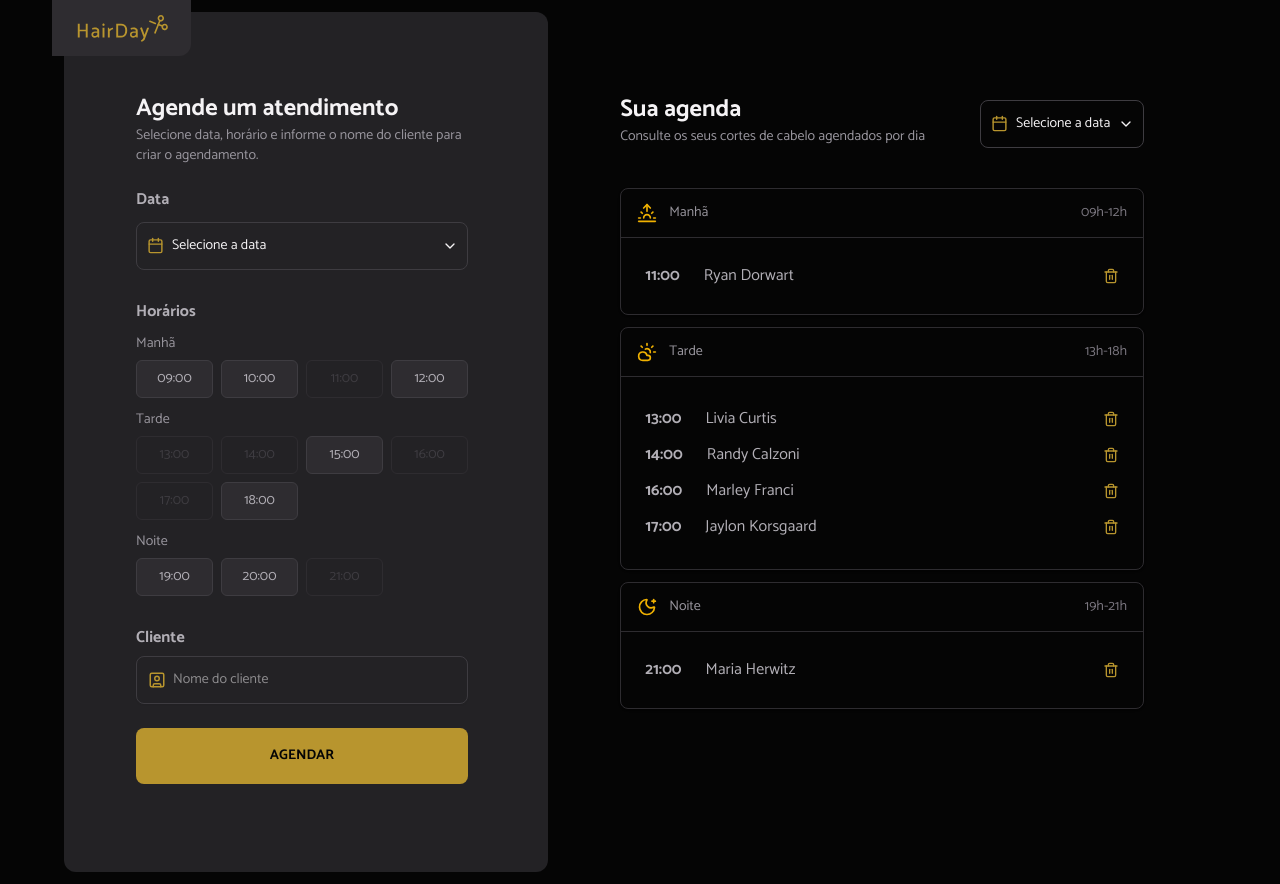
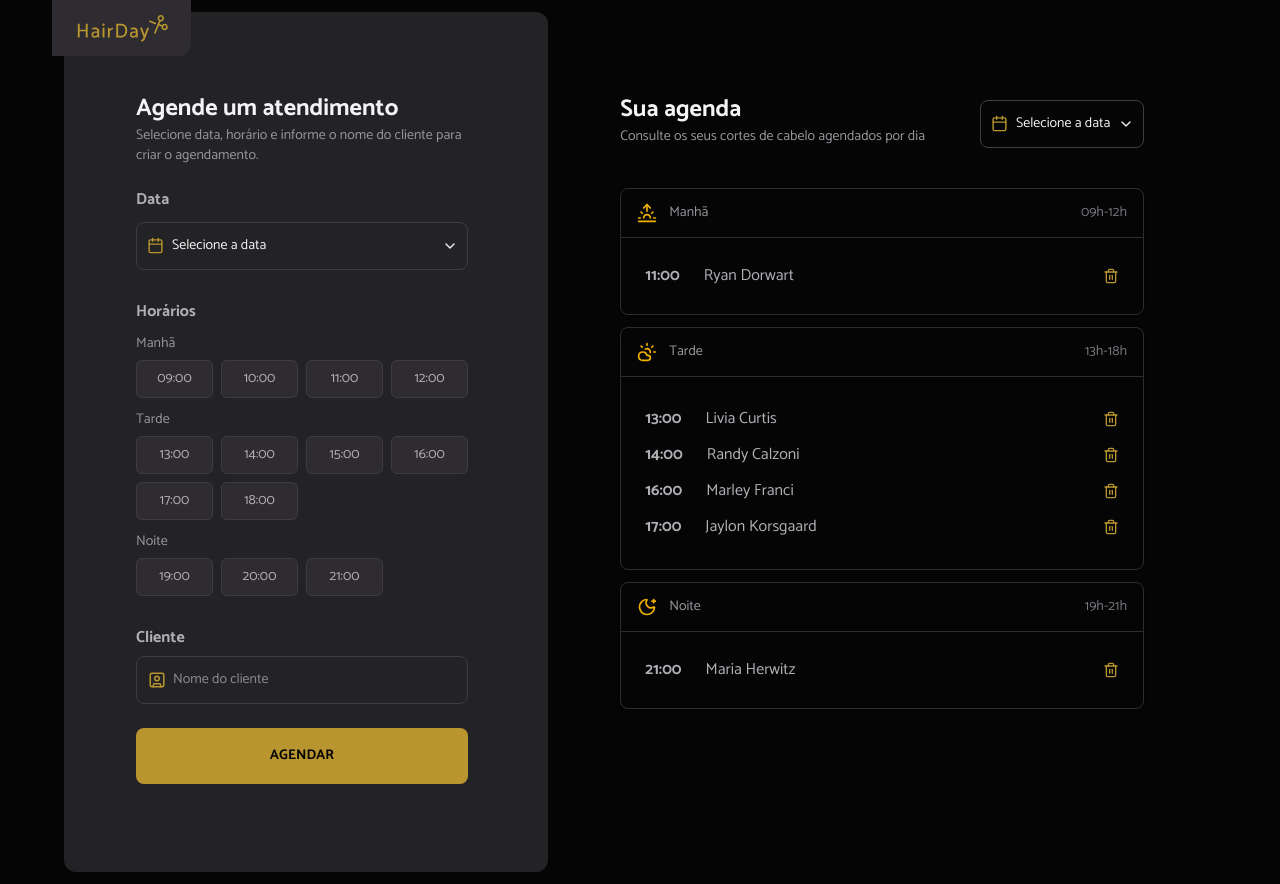
Before and after one commit to hnascx/reactjs-hairday, a React (Vite) app: page / in a window 1280 px wide. Built offline with nearby package versions, Linux system fonts and the light colour scheme.

Commit message:
feat: Use context on date-picker and hour-range components

```diff
--- a/src/components/layout/schedules/date-picker-schedule/index.tsx
+++ b/src/components/layout/schedules/date-picker-schedule/index.tsx
@@ -1,5 +1,4 @@
 import { CalendarIcon, ChevronDownIcon } from "lucide-react"
-import * as React from "react"
 
 import { Button } from "@/components/ui/button"
 import { Calendar } from "@/components/ui/calendar"
@@ -8,10 +7,11 @@ import {
   PopoverContent,
   PopoverTrigger,
 } from "@/components/ui/popover"
+import { useState } from "react"
 
 export function DatePickerSchedule() {
-  const [open, setOpen] = React.useState(false)
-  const [date, setDate] = React.useState<Date | undefined>(undefined)
+  const [open, setOpen] = useState(false)
+  const [date, setDate] = useState<Date | undefined>(undefined)
 
   return (
     <div className="flex flex-col gap-3">
--- a/src/components/layout/sidebar/date-picker/index.tsx
+++ b/src/components/layout/sidebar/date-picker/index.tsx
@@ -1,5 +1,4 @@
 import { CalendarIcon, ChevronDownIcon } from "lucide-react"
-import * as React from "react"
 
 import { Button } from "@/components/ui/button"
 import { Calendar } from "@/components/ui/calendar"
@@ -8,10 +7,12 @@ import {
   PopoverContent,
   PopoverTrigger,
 } from "@/components/ui/popover"
+import { useState } from "react"
+import { useSchedule } from "@/contexts/ScheduleContext"
 
 export function DatePicker() {
-  const [open, setOpen] = React.useState(false)
-  const [date, setDate] = React.useState<Date | undefined>(undefined)
+  const [open, setOpen] = useState(false)
+  const { selectedDate, setSelectedDate, errors } = useSchedule()
 
   return (
     <div className="flex flex-col gap-3">
@@ -25,8 +26,8 @@ export function DatePicker() {
           >
             <div className="flex items-center gap-2">
               <CalendarIcon className="-ml-1.5 size-4.25 text-yellow" />
-              {date
-                ? date.toLocaleDateString("pt-BR", {
+              {selectedDate
+                ? selectedDate.toLocaleDateString("pt-BR", {
                     day: "2-digit",
                     month: "2-digit",
                     year: "numeric",
@@ -39,18 +40,23 @@ export function DatePicker() {
         <PopoverContent className="w-auto overflow-hidden p-0" align="start">
           <Calendar
             mode="single"
-            selected={date}
-            defaultMonth={date || new Date()}
+            selected={selectedDate}
+            defaultMonth={selectedDate || new Date()}
             captionLayout="dropdown"
             fromYear={new Date().getFullYear()}
             toYear={new Date().getFullYear() + 4}
             onSelect={(date) => {
-              setDate(date)
+              setSelectedDate(date)
               setOpen(false)
             }}
           />
         </PopoverContent>
       </Popover>
+      {errors.date && (
+        <span className="text-xs text-red-500">
+          Por favor, selecione uma data
+        </span>
+      )}
     </div>
   )
 }
--- a/src/components/layout/sidebar/hour-range/index.tsx
+++ b/src/components/layout/sidebar/hour-range/index.tsx
@@ -1,6 +1,27 @@
-import { Button } from "../../../ui/button"
+import { useSchedule } from "@/contexts/ScheduleContext";
+import { Button } from "../../../ui/button";
+
+const MORNING_HOURS = ["09:00", "10:00", "11:00", "12:00"];
+const AFTERNOON_HOURS = ["13:00", "14:00", "15:00", "16:00", "17:00", "18:00"];
+const NIGHT_HOURS = ["19:00", "20:00", "21:00"];
 
 export function HourRange() {
+  const {
+    selectedTime,
+    setSelectedTime,
+    selectedDate,
+    isTimeSlotAvailable,
+    errors,
+  } = useSchedule();
+
+  const handleTimeClick = (time: string) => {
+    if (isTimeSlotAvailable(time, selectedDate)) {
+      setSelectedTime(time === selectedTime ? undefined : time);
+    }
+  };
+
+  const isDisabled = (time: string) => !isTimeSlotAvailable(time, selectedDate);
+
   return (
     <section className="flex flex-col mt-2 gap-3">
       <span className="text-title-md font-bold text-gray-200">Horários</span>
@@ -8,31 +29,52 @@ export function HourRange() {
       <section className="flex flex-col gap-1.5">
         <span className="text-title-sm text-gray-300">Manhã</span>
         <div className="flex flex-wrap gap-2">
-          <Button>09:00</Button>
-          <Button>10:00</Button>
-          <Button disabled>11:00</Button>
-          <Button>12:00</Button>
+          {MORNING_HOURS.map((time) => (
+            <Button
+              key={time}
+              disabled={isDisabled(time)}
+              onClick={() => handleTimeClick(time)}
+            >
+              {time}
+            </Button>
+          ))}
         </div>
       </section>
+
       <section className="flex flex-col gap-1.5">
         <span className="text-title-sm text-gray-300">Tarde</span>
         <div className="flex flex-wrap gap-2">
-          <Button disabled>13:00</Button>
-          <Button disabled>14:00</Button>
-          <Button>15:00</Button>
-          <Button disabled>16:00</Button>
-          <Button disabled>17:00</Button>
-          <Button>18:00</Button>
+          {AFTERNOON_HOURS.map((time) => (
+            <Button
+              key={time}
+              disabled={isDisabled(time)}
+              onClick={() => handleTimeClick(time)}
+            >
+              {time}
+            </Button>
+          ))}
         </div>
       </section>
+
       <section className="flex flex-col gap-1.5">
         <span className="text-title-sm text-gray-300">Noite</span>
         <div className="flex flex-wrap gap-2">
-          <Button>19:00</Button>
-          <Button>20:00</Button>
-          <Button disabled>21:00</Button>
+          {NIGHT_HOURS.map((time) => (
+            <Button
+              key={time}
+              disabled={isDisabled(time)}
+              onClick={() => handleTimeClick(time)}
+            >
+              {time}
+            </Button>
+          ))}
         </div>
+        {errors.time && (
+          <span className="text-xs text-red-500">
+            Por favor, selecione um horário
+          </span>
+        )}
       </section>
     </section>
-  )
+  );
 }
```
